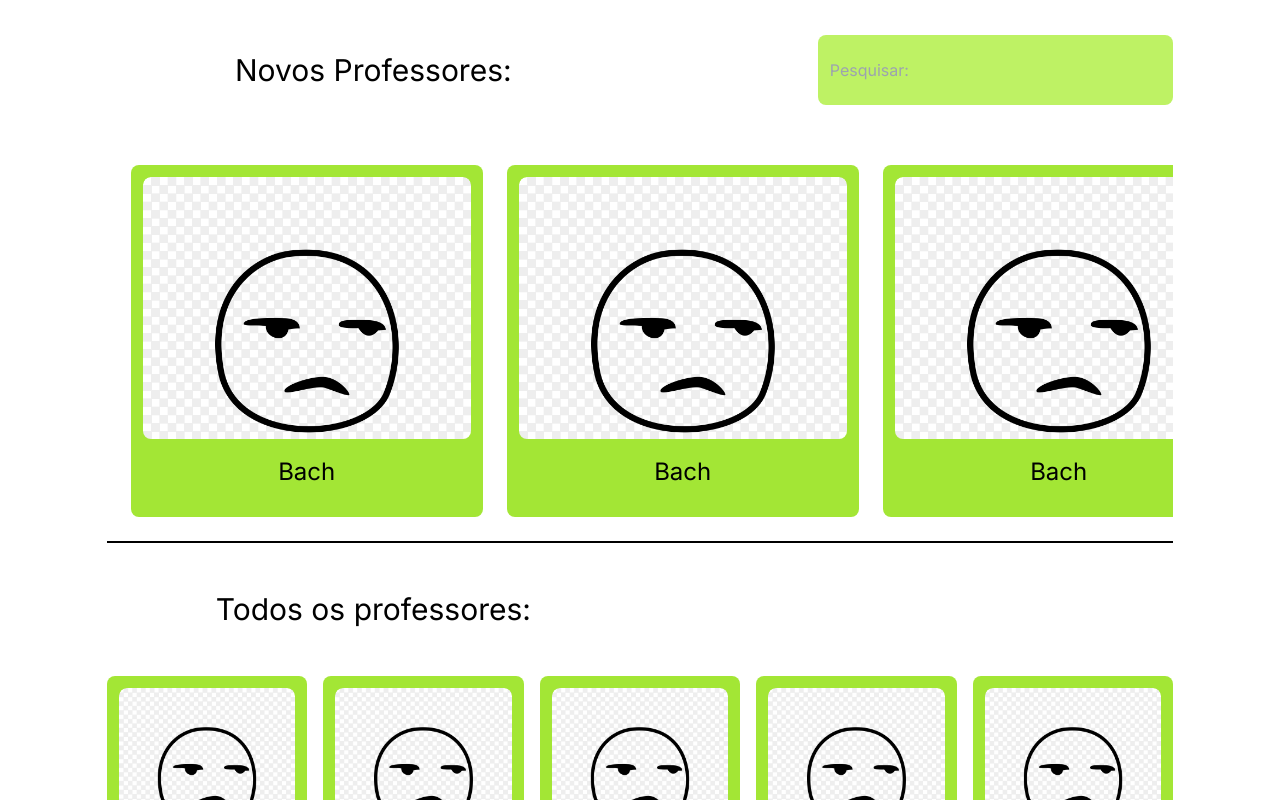
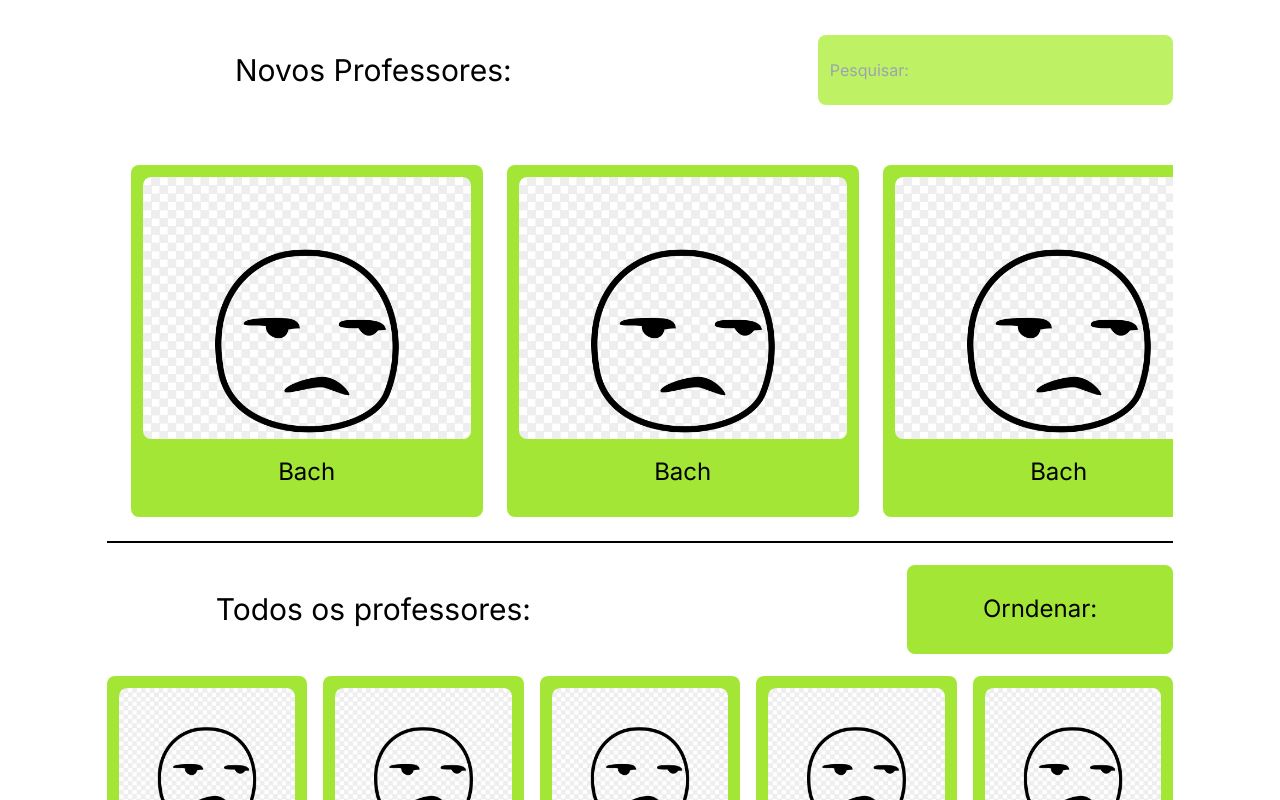
Before and after one commit to rafamxvgit/repoSiteCJR, a Next.js app in the folder frontsite/: page /feedNoLog in a window 1280 px wide. Shown: the top 800 px of the page. Built offline with nearby package versions, Linux system fonts and the light colour scheme.

Commit message:
feature/conclusão do feed deslogado
	modified:   frontsite/src/app/feedNoLog/page.tsx

```diff
--- a/frontsite/src/app/feedNoLog/page.tsx
+++ b/frontsite/src/app/feedNoLog/page.tsx
@@ -35,8 +35,13 @@ const FeedLog = () => {
                     </section>
                     <div className="h-0.5 w-full bg-black"></div>
                     <section className="w-full h-dvh">
-                        <div className="w-full h-1/6">
-                            <h2 className="text-3xl w-1/2 h-full text-center content-around">Todos os professores:</h2>
+                        <div className="w-full h-1/6 flex">
+                            <div className="h-full w-1/2">
+                                <h2 className="text-3xl w-full h-full text-center content-around">Todos os professores:</h2>
+                            </div>
+                            <div className="h-full w-1/2 flex justify-end">
+                                <button className="h-2/3 w-1/2 bg-lime-400 self-center text-2xl rounded-lg">Orndenar:</button>
+                            </div>
                         </div>
                         <div className="grid grid-cols-5 h-dvh gap-4">
                             <TeacherIcon nome="Bach" foto="/images/sad.png"/>
```
